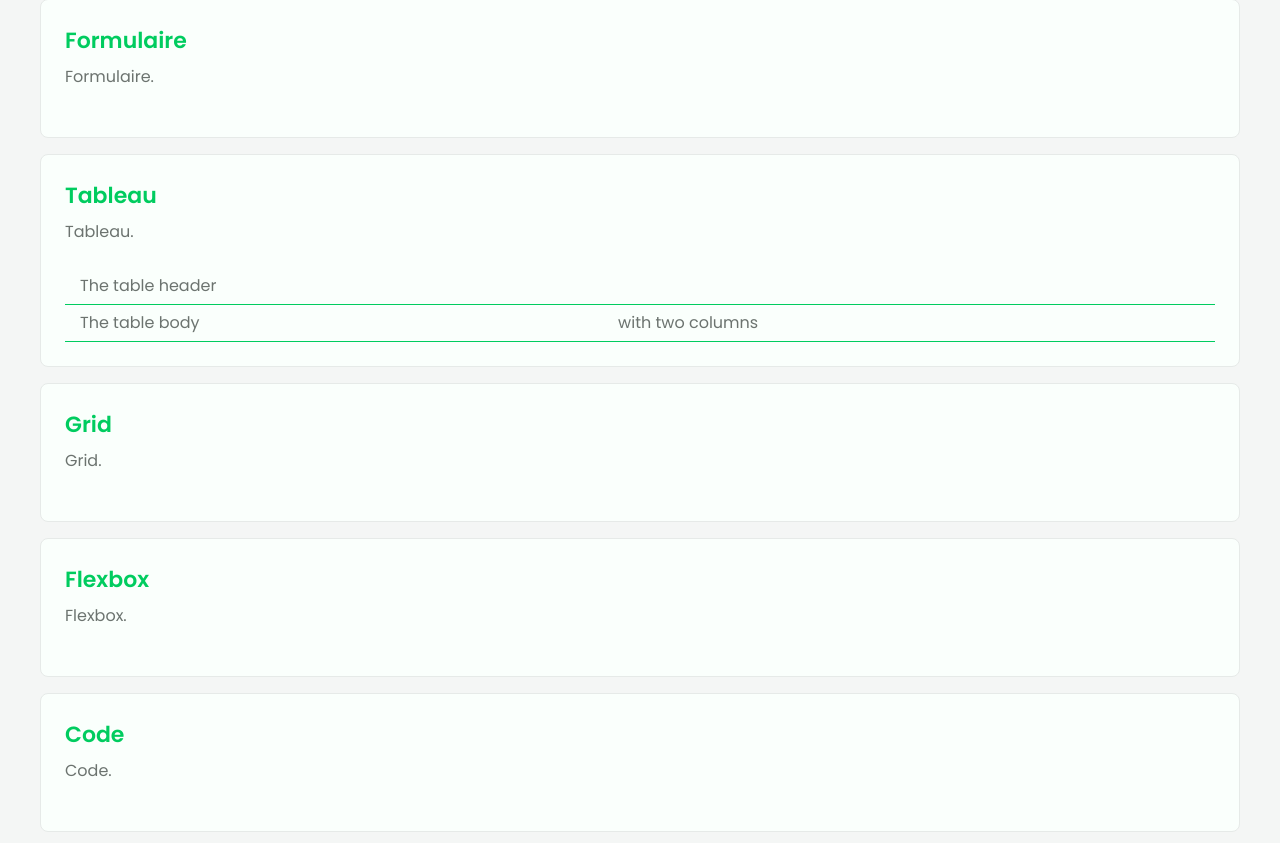
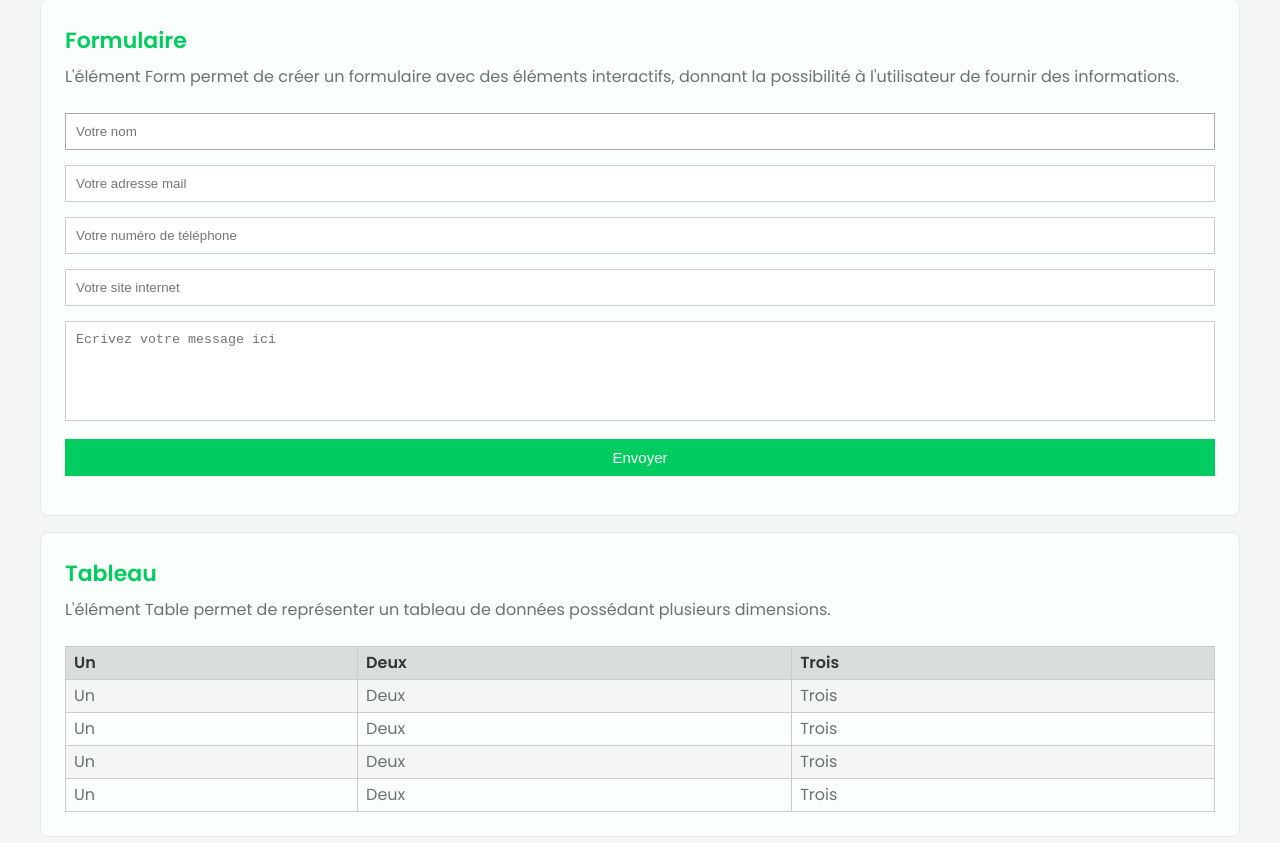
Before and after one commit to erwannjault/turtlesystem, a plain HTML site: page index.html in a window 1280 px wide. Shown: the part 2577-3420 px from the top of the page. Drawn offline with Linux system fonts and the light colour scheme.

Commit message:
form+table

```diff
--- a/css/form.css
+++ b/css/form.css
@@ -1,3 +1,60 @@
-input, textarea, select {
+/*MADE BY HUGO*/
 
+input[type="text"],
+input[type="email"],
+input[type="tel"],
+input[type="url"],
+textarea {
+  width: 100%;
+  border: 1px solid #ccc;
+  background: white;
+  margin: 0 0 5px;
+  padding: 10px;
 }
+
+
+fieldset {
+  margin: 0 0 10px;
+  min-width: 100%;
+  padding: 0;
+  width: 100%;
+}
+
+
+textarea {
+  height: 100px;
+  max-width: 100%;
+  resize: none;
+}
+
+button[type="submit"] {
+  cursor: pointer;
+  width: 100%;
+  border: none;
+  background: var(--colorPrimary);
+  color: #FFF;
+  margin: 0 0 5px;
+  padding: 10px;
+  font-size: 15px;
+}
+
+button[type="submit"]:hover {
+  background: var(--colorPrimaryHover);
+  -webkit-transition: background 0.3s ease-in-out;
+  -moz-transition: background 0.3s ease-in-out;
+  transition: background-color 0.3s ease-in-out;
+}
+
+button[type="submit"]:active {
+  box-shadow: inset 0 1px 3px var(--colorPrimaryHover);
+}
+
+.copyright {
+  text-align: center;
+}
+
+input:focus,
+textarea:focus {
+  outline: 0;
+  border: 1px solid #aaa;
+}
--- a/css/table.css
+++ b/css/table.css
@@ -1,14 +1,24 @@
 /*MADE BY HUGO*/
 
 table {
-  border-spacing: 0;
-  overflow-x: auto;
-  text-align: left;
-  width: 100%;
-}
+	width: 100%;
+	border-collapse: collapse;
+	}
+
+
+th {
+	background: var(--colorDarkGrey);
+	color: var(--colorBlack);
+  font-weight : var(--bold);
+	}
 
 td, th {
-    padding: 1rem 1.5rem;
-  border-bottom: .1rem solid var(--colorPrimary);
+	padding: var(--s);
+	border: 0.7px solid #ccc;
+	text-align: left;
+	font-size: var(--size6);
+	}
 
+tr:nth-child(even){
+  background : var(--colorLightGrey);
 }
--- a/index.html
+++ b/index.html
@@ -219,28 +219,69 @@
     <section class="card">
       <h2 class="mb-s size-4">Formulaire</h2>
       <p class="mb-l">
-        Formulaire.
+    L'élément Form permet de créer un formulaire avec des éléments interactifs, donnant la possibilité à l'utilisateur de fournir des informations.
       </p>
+
+        <form id="contact" action="" method="post">
+          <fieldset>
+            <input placeholder="Votre nom" type="text" tabindex="1" required autofocus>
+          </fieldset>
+          <fieldset>
+            <input placeholder="Votre adresse mail" type="email" tabindex="2" required>
+          </fieldset>
+          <fieldset>
+            <input placeholder="Votre numéro de téléphone" type="tel" tabindex="3" required>
+          </fieldset>
+          <fieldset>
+            <input placeholder="Votre site internet" type="url" tabindex="4" required>
+          </fieldset>
+          <fieldset>
+            <textarea placeholder="Ecrivez votre message ici" tabindex="5" required></textarea>
+          </fieldset>
+          <fieldset>
+            <button name="submit" type="submit" data-submit="...Envoyer">Envoyer</button>
+          </fieldset>
+
+        </form>
+
+
+
     </section>
 
     <section class="card">
       <h2 class="mb-s size-4">Tableau</h2>
       <p class="mb-l">
-        Tableau.
+        L'élément Table permet de représenter un tableau de données possédant plusieurs dimensions.
       </p>
       <table>
-      <thead>
-          <tr>
-              <th colspan="2">The table header</th>
-          </tr>
-      </thead>
-      <tbody>
-          <tr>
-              <td>The table body</td>
-              <td>with two columns</td>
-          </tr>
-      </tbody>
-  </table>
+      <tr>
+        <th>Un</th>
+        <th>Deux</th>
+        <th>Trois</th>
+      </tr>
+        <td>Un</td>
+        <td>Deux</td>
+        <td>Trois</td>
+      </tr>
+      <tr>
+        <td>Un</td>
+        <td>Deux</td>
+        <td>Trois</td>
+      </tr>
+
+      <tr>
+        <td>Un</td>
+        <td>Deux</td>
+        <td>Trois</td>
+      </tr>
+
+      <tr>
+        <td>Un</td>
+        <td>Deux</td>
+        <td>Trois</td>
+      </tr>
+    </table>
+
     </section>
 
     <section class="card">
```
